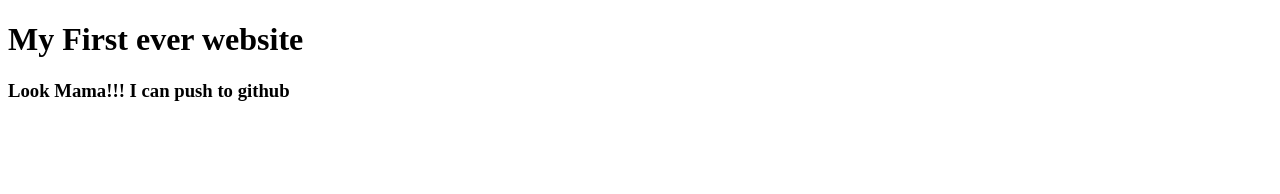
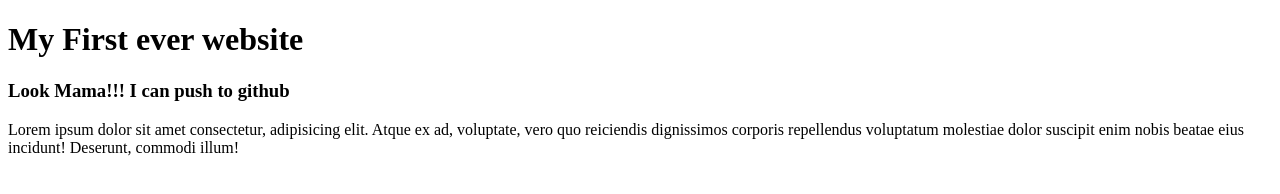
Before and after one commit to Partho635/my-first-website, a plain HTML site: page index.html in a window 1280 px wide. Drawn offline with Linux system fonts and the light colour scheme.

Commit message:
learned github

```diff
--- a/index.html
+++ b/index.html
@@ -8,5 +8,6 @@
 <body>
     <h1>My First ever website</h1>
     <h3>Look Mama!!! I can push to github</h3>
+    <p>Lorem ipsum dolor sit amet consectetur, adipisicing elit. Atque ex ad, voluptate, vero quo reiciendis dignissimos corporis repellendus voluptatum molestiae dolor suscipit enim nobis beatae eius incidunt! Deserunt, commodi illum!</p>
 </body>
 </html>
```
